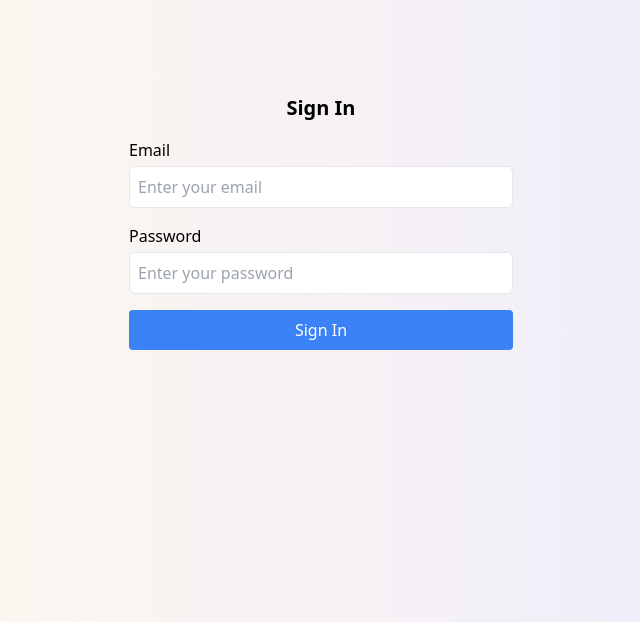
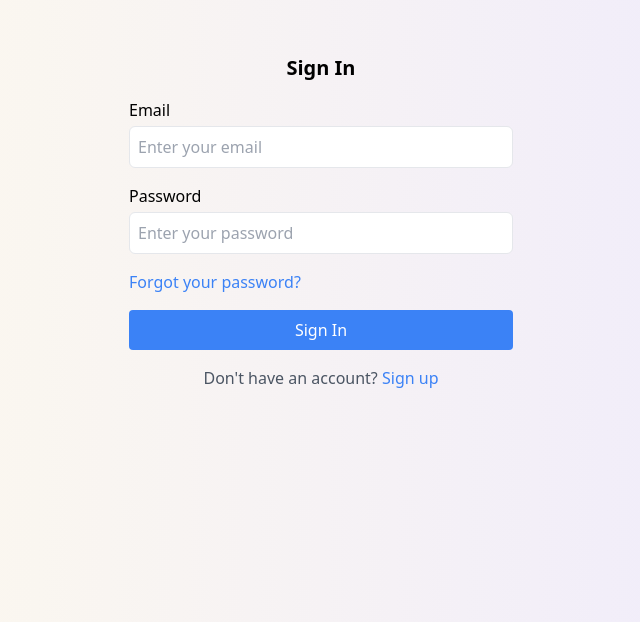
Before and after one commit to shrawan1s/ViteToDo, a React (Vite) app: page / in a window 1280 px wide. Shown: the part 178-800 px from the top of the page, without its empty margins (319-959 px from the left). Built offline with nearby package versions, Linux system fonts and the light colour scheme.

Commit message:
Updated signin and signup forms

```diff
--- a/src/components/SigninForm.tsx
+++ b/src/components/SigninForm.tsx
@@ -1,4 +1,5 @@
 import React from 'react';
+import { Link } from 'react-router-dom';
 import { Formik, Form, Field, ErrorMessage } from 'formik';
 import * as Yup from 'yup';
 
@@ -45,9 +46,16 @@ const SigninForm: React.FC = () => {
               <Field type="password" id="password" name="password" className="border p-2 w-full rounded-md" placeholder="Enter your password" />
               <ErrorMessage name="password" component="div" className="text-red-500 h-6" />
             </div>
+            <div className="mb-4">
+              <Link to="/forgot-password" className="text-blue-500">Forgot your password?</Link>
+            </div>
             <button type="submit" className="bg-blue-500 hover:bg-blue-600 text-white px-4 py-2 rounded w-full">
               Sign In
             </button>
+            <div className="mt-4 text-center">
+              <span className="text-gray-600">Don't have an account?</span> {' '}
+              <Link to="/signup" className="text-blue-500">Sign up</Link>
+            </div>
           </Form>
         </Formik>
       </div>
--- a/src/components/SignupForm.tsx
+++ b/src/components/SignupForm.tsx
@@ -1,4 +1,5 @@
 import React from 'react';
+import { Link } from 'react-router-dom';
 import { Formik, Form, Field, ErrorMessage, useField } from 'formik';
 import * as Yup from 'yup';
 
@@ -97,6 +98,10 @@ const SignupForm: React.FC = () => {
                         <button type="submit" className="bg-blue-500 hover:bg-blue-600 text-white px-4 py-2 rounded w-full">
                             Sign Up
                         </button>
+                        <div className="mt-4 text-center">
+                            <span className="text-gray-600">Already have an account?</span> {' '}
+                            <Link to="/" className="text-blue-500">Sign in</Link>
+                        </div>
                     </Form>
                 </Formik>
             </div>
```
